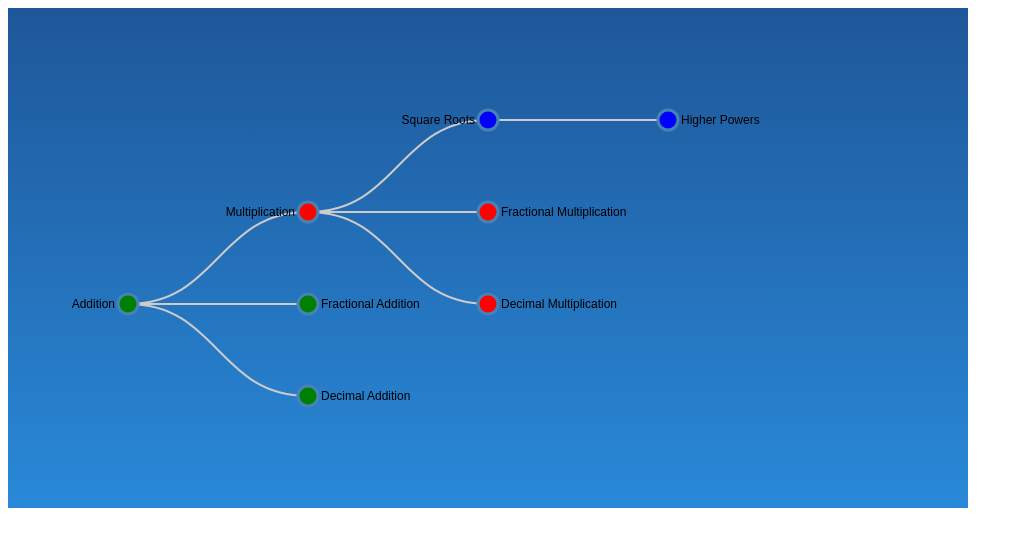
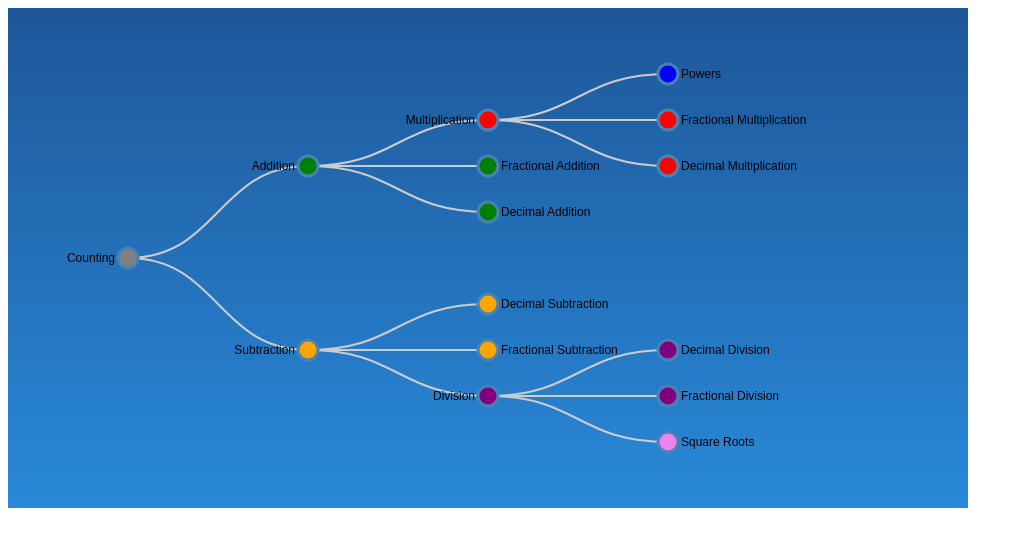
Before and after one commit to Koala-t/D3-practice, a plain HTML site: page tree/tree.html in a window 1280 px wide. Shown: the whole page, without its empty margins (0-1023 px from the left). Drawn offline with nearby package versions, Linux system fonts and the light colour scheme.

Commit message:
add more nodes to the tree

```diff
--- a/tree/tree.html
+++ b/tree/tree.html
@@ -17,8 +17,13 @@
 
 var treeData = [
   {
+    "name": "Counting",
+    "parent": "null",
+    "level": "grey",
+    "children": [
+    {
       "name": "Addition",
-    "parent": "null",
+      "parent": "Counting",
       "level": "green",
       "children": [
         {
@@ -27,16 +32,9 @@ var treeData = [
           "level": "red",
           "children": [
             {
-            "name": "Square Roots",
+              "name": "Powers",
               "parent": "Multiplication",
-            "level": "blue",
-            "children": [
-              {
-                "name": "Higher Powers",
-                "Parent": "Square Roots",
               "level": "blue"
-              }
-            ]
             },
             {
               "name": "Fractional Multiplication",
@@ -61,7 +59,49 @@ var treeData = [
           "level": "green"
         }
       ]
+    },
+    {
+      "name": "Subtraction",
+      "parent": "Counting",
+      "level": "orange",
+      "children": [
+
+      {
+        "name": "Decimal Subtraction",
+        "parent": "Subtraction",
+        "level": "orange",
+      },
+      {
+        "name": "Fractional Subtraction",
+        "parent": "Subtraction",
+        "level": "orange"
+      },
+      {
+        "name": "Division",
+        "parent": "Subtraction",
+        "level": "purple",
+        "children": [
+            {
+          "name": "Decimal Division",
+          "parent": "Division",
+          "level": "purple",
+        },
+        {
+          "name": "Fractional Division",
+          "parent": "Division",
+          "level": "purple"
+        },
+        {
+          "name": "Square Roots",
+          "parent": "Division",
+          "level": "violet"
         }
+        ]
+      }
+
+      ]
+    }
+  ]}
 ];
 
 // ************** Generate the tree diagram  *****************
```
Lines whose indentation alone changed are shown as unchanged.
